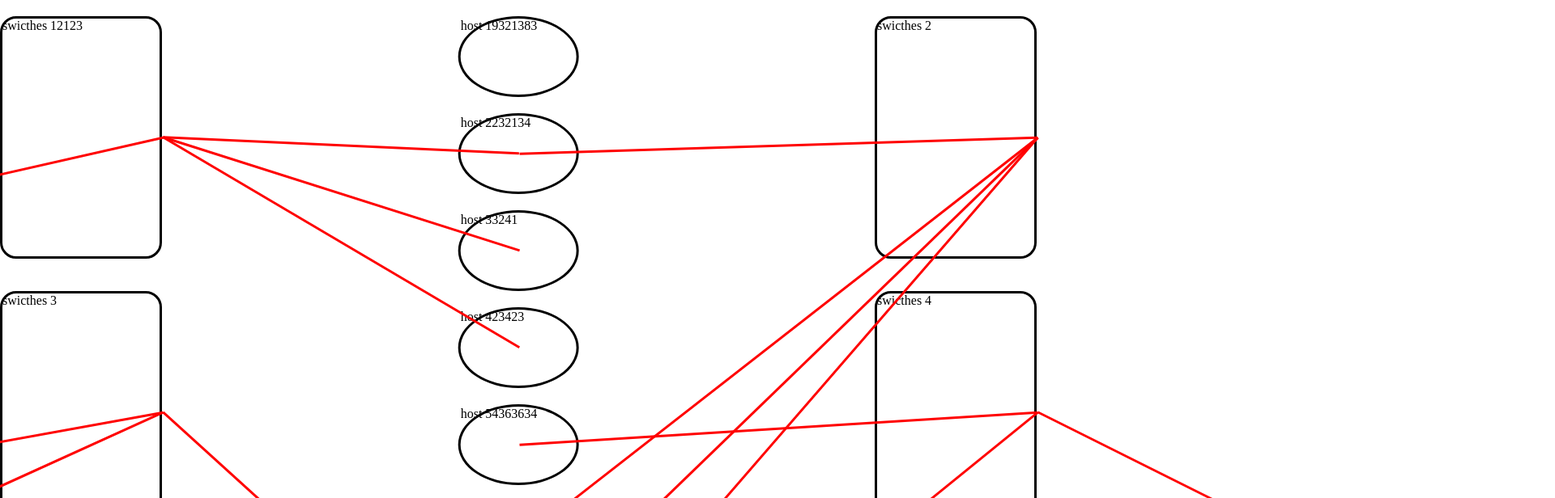
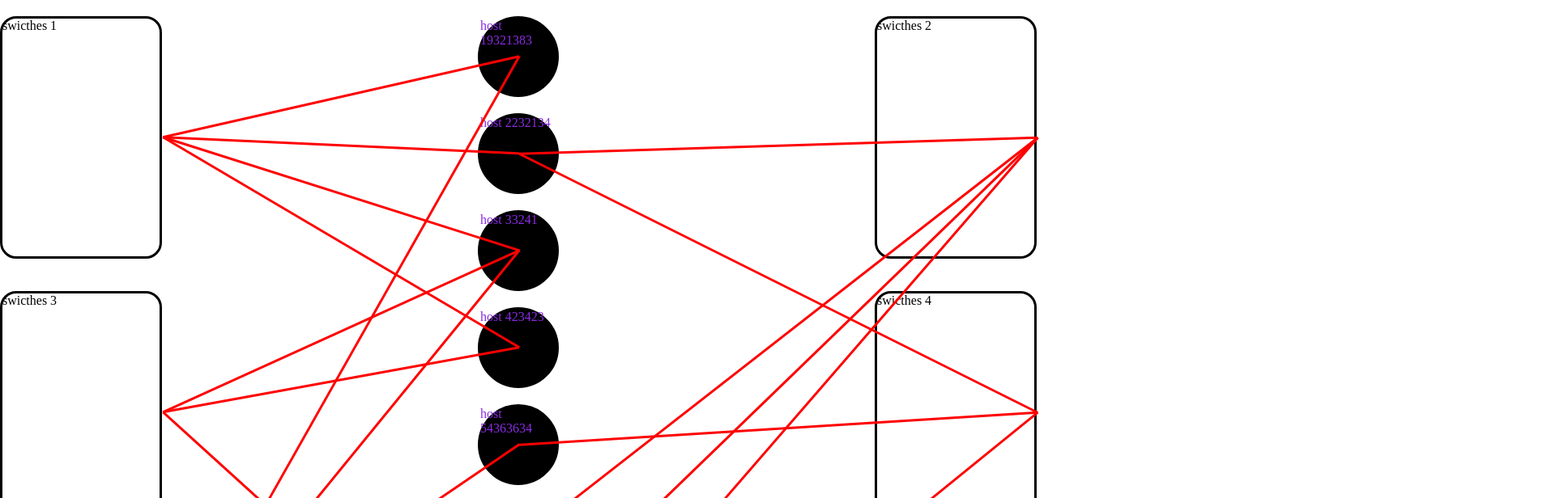
Before and after one commit to KonstantinSh21/switches-hosts, a Vue app: page / in a window 1280 px wide. Shown: the top 616 px of the page at 81% size, 1920 px wide, since content can reach past the window. Built offline with nearby package versions, Linux system fonts and the light colour scheme.

Commit message:
Нашел баги

```diff
--- a/src/App.vue
+++ b/src/App.vue
@@ -32,7 +32,7 @@ export default {
     return {
       swicthes: [
       {
-        id: 12123,
+        id: 1,
         idHost: [19321383, 2232134, 33241, 423423]
       },
       {
--- a/src/component/Hosts.vue
+++ b/src/component/Hosts.vue
@@ -15,12 +15,17 @@
 
   <style>
   .host {
-    min-width: 100px;
+    position: relative;
+    width: 100px;
     height: 100px;
     border: 3px solid #000;
     margin: 20px 0;
     border-radius: 50%;
     box-sizing: border-box;
+    background: #000;
+    align-items: center;
+    color: blueviolet;
+    z-index: 4;
   }
 
   </style>
--- a/src/component/Swicthes.vue
+++ b/src/component/Swicthes.vue
@@ -10,6 +10,11 @@
     props: {
         swicth: Object,
     },
+    // Нужно еще добавить инструмент который будет удалять нужную линию при удалении связи
+    // Возможно нужно добавлять id линиям или каким-то еще способом, возможно пусть будут
+    // Нарисованы сразу все линии и добавить состояние для линий
+
+    // Есть проблема с y нужно будет поправить, а именно не правильно высчитывается положение сверху от страницы, все кроме первых
     mounted() {
         window.addEventListener('load', () => {
             const swicthPosition = document.getElementById(`swicth${this.swicth.id}`).getBoundingClientRect();
@@ -48,10 +53,19 @@
 
                     // Тут какая-то ошибка иногда вектор отображается не в ту сторону на ровно на 180 градусов
                     // Нужно понять в каких и добавить не 90 градусов, а 270
+                    console.log(tang);
+                    console.log(this.swicth.id)
+                    // debugger;
+
+
                     if (tang < 0) {
-                        angle = 90 + angle;
+                        angle = 270 + angle;
                     } else if (tang > 0) {
                         angle = -(90 - angle);
+                    }
+                    // разворот всех стрелок которые с права (не четные) на 180 градусов
+                    if (this.swicth.id % 2 == 0) {
+                        angle = 180 + angle;
                     }
 
                     line.style.transform = `translate(${start.x}px, ${start.y}px) rotate(${angle}deg) translateZ(0)`;
@@ -62,8 +76,6 @@
                 }
             });
         })
-
-
     }
   }
   </script>
@@ -83,7 +95,6 @@
     }
 
     .line {
-        z-index: 3;
         position: absolute;
         width: 2.5px;
         background-color: red;
```
